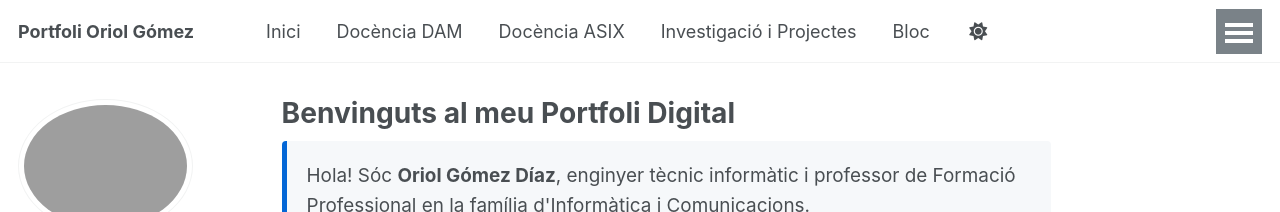
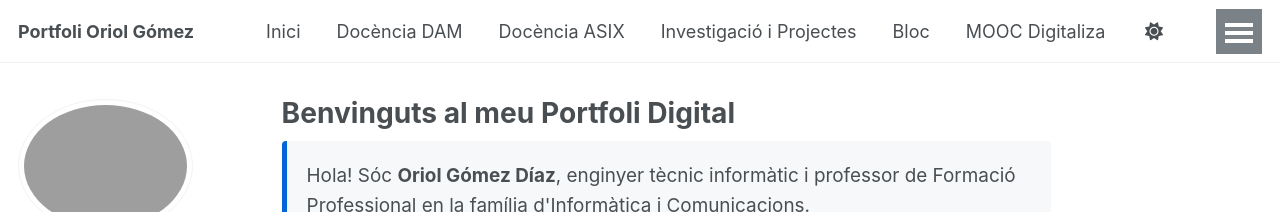
Before and after one commit to oriolgomezdiaz/oriolgomezdiaz.github.io, a Jekyll site: the page built from index.md, in a window 1280 px wide. Shown: the top 212 px of the page. Built offline with Jekyll 4.4.1, drawn with Linux system fonts in a browser that asks for light colours; a script that is not in the unit is left out.

Commit message:
Menu Principal Update mooc

```diff
--- a/_data/navigation.yml
+++ b/_data/navigation.yml
@@ -32,5 +32,7 @@ main:
     url: /projectes-academics/
   - title: "Bloc"
     url: /bloc/
+  - title: "MOOC Digitaliza"
+    url: /mooc/
   - title: "Currículum i Contacte"
     url: /contacte/
```
